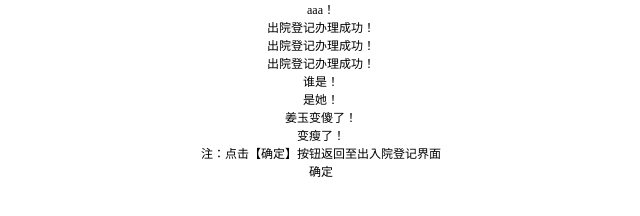
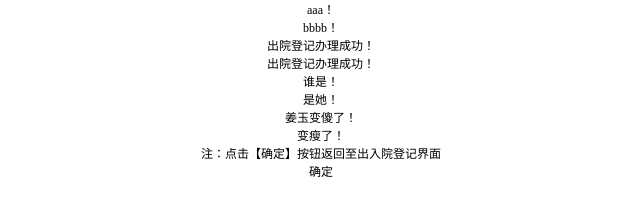
Before and after one commit to jy1216/git-prictice, a plain HTML site: page my-app-test/index.html in a window 1280 px wide. Shown: the full height of the page, 319-959 px from the left. Drawn offline with Linux system fonts and the light colour scheme.

Commit message:
测试更改内容

```diff
--- a/my-app-test/index.html
+++ b/my-app-test/index.html
@@ -23,7 +23,7 @@
     <div class="processing-status">
         <div class="img-status"></div>
         <p>aaa！</p>
-        <p>出院登记办理成功！</p>
+        <p>bbbb！</p>
         <p>出院登记办理成功！</p>
         <p>出院登记办理成功！</p>
         <p>谁是！</p>
```
